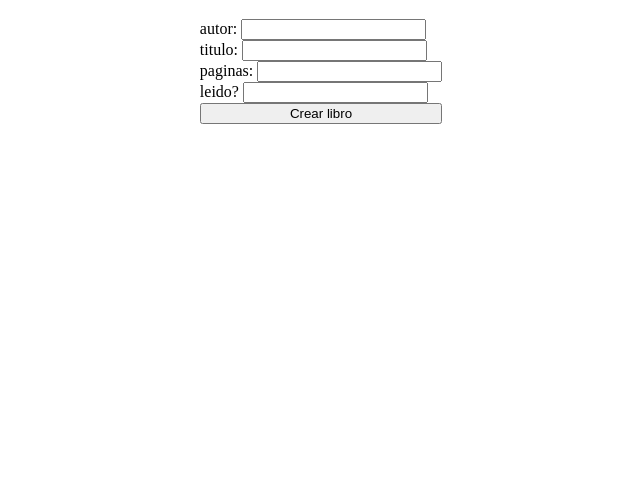
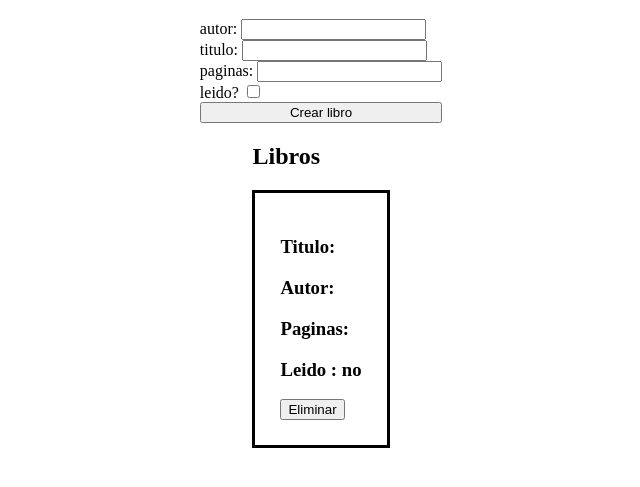
Before and after one commit to Innolize/odin-library, a website with bundled scripts: page index.html in a window 1280 px wide. Both pictures are taken after a click on the button "Crear libro". Shown: the part 69-556 px from the top of the page, without its empty margins (319-959 px from the left). Built offline with nearby package versions, Linux system fonts and the light colour scheme; files whose address does not match are found by name.

Commit message:
Permite crear libro al hacer click en crear libro

```diff
--- a/index.html
+++ b/index.html
@@ -7,7 +7,6 @@
     <title>Page Title</title>
     <meta name='viewport' content='width=device-width, initial-scale=1'>
     <link rel='stylesheet' type='text/css' media='screen' href='main.css'>
-    <script src='main.js'></script>
 </head>
 
 <body>
@@ -17,11 +16,14 @@
             <label for="input-author">autor: <Input id="input-author" name='author'></input></label>
             <label for="input-title">titulo: <Input id="input-title" name='title'></input></label>
             <label for="input-pages">paginas: <Input id="input-pages" name='pages'></input></label>
-            <label for="input-read">leido? <Input id="input-read" name='read'></input></label>
+            <label for="input-read">leido? <Input type="checkbox" id="input-read" name='read'></input></label>
                 <button type="button" id="crear-libro">Crear libro</button>
         </form>
+        <div id="contenedor-libros">
+            <h2>Libros</h2>
+        </div>
     </div>
 </body>
-<script src="src/index.js"></script>
+<script src='src/index.js' type="module"></script>
 
 </html>
--- a/main.css
+++ b/main.css
@@ -7,5 +7,16 @@
 .formulario{
     display: flex;
     flex-direction: column;
-    max-width: 600px;
+    max-width: 800px;
 }
+
+#contenedor-libros{
+    display: flex;
+    flex-direction: column;
+    max-width: 800px;
+}
+
+.libro{
+    border: solid black;
+    padding: 25px;
+}
--- a/src/index.js
+++ b/src/index.js
@@ -1,4 +1,4 @@
-
+import mostrarLibro from './ui.js'
 
 class Libro {
     constructor(author, title, pages, read) {
@@ -18,24 +18,29 @@ class Libreria {
     }
 }
 
+const miLibreria = new Libreria()
+
 function clickearCrearLibro(funcionCallback) {
     const botonCrearLibro = document.querySelector("#crear-libro")
     botonCrearLibro.addEventListener("click", funcionCallback)
+
 }
+
+function manejadorCrearLibro() {
+    const libro = crearLibro()
+    mostrarLibro(libro)
+}
+
+clickearCrearLibro(manejadorCrearLibro)
 
 function crearLibro() {
     const author = document.querySelector("#input-author").value
     const title = document.querySelector("#input-title").value
     const pages = document.querySelector("#input-pages").value
-    const read = document.querySelector("#input-read").value
+    const read = document.querySelector("#input-read").checked
 
     const nuevoLibro = new Libro(author, title, pages, read)
     miLibreria.archivo.push(nuevoLibro)
-    console.log(miLibreria)
+
+    return nuevoLibro
 }
-
-clickearCrearLibro(crearLibro)
-
-const miLibreria = new Libreria()
-
-console.log(miLibreria)
--- a/src/ui.js
+++ b/src/ui.js
@@ -0,0 +1,25 @@
+function mostrarLibro(libro, callbackfunction = () => { }) {
+    debugger
+    const $contenedorLibros = document.querySelector("#contenedor-libros")
+    const $contenedor = document.createElement("div")
+    $contenedor.className = "libro"
+    const $title = document.createElement("h3")
+    $title.innerText = `Titulo: ${libro.title}`
+    const $author = document.createElement("h3")
+    $author.innerText = `Autor: ${libro.author}`
+    const $pages = document.createElement("h3")
+    $pages.innerText = `Paginas: ${libro.pages}`
+    const $read = document.createElement("h3")
+    $read.innerText = `Leido : ${libro.read ? "si" : "no"}`
+    const $button = document.createElement("button")
+    $button.innerText = "Eliminar"
+    $button.onclick = callbackfunction
+    $contenedor.appendChild($title)
+    $contenedor.appendChild($author)
+    $contenedor.appendChild($pages)
+    $contenedor.appendChild($read)
+    $contenedor.appendChild($button)
+    $contenedorLibros.appendChild($contenedor)
+}
+
+export default mostrarLibro
```
